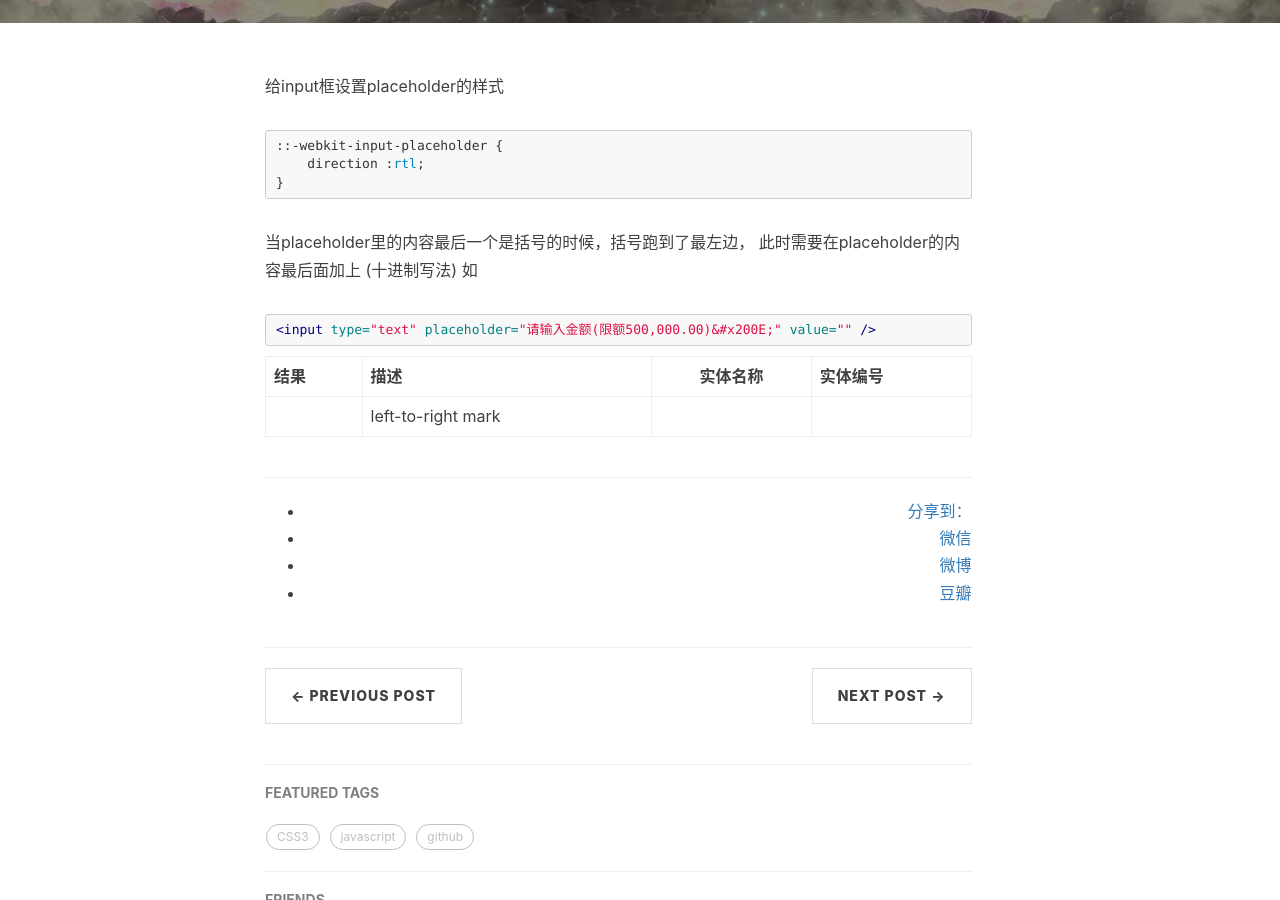
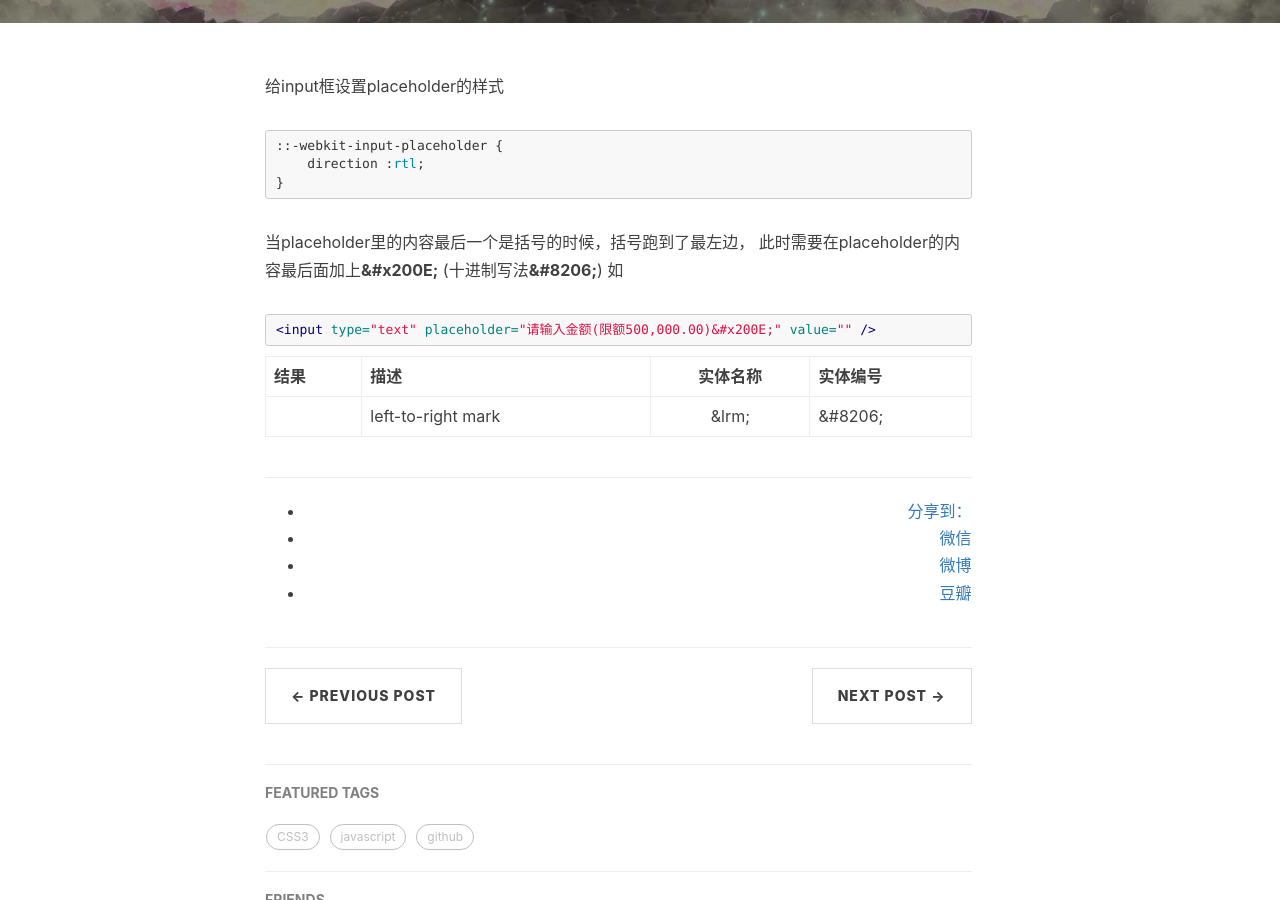
Before and after one commit to onepiece1991/onepiece1991.github.io, a Jekyll site: the page built from _posts/2016-04-25-css-direction-2016.markdown, in a window 1280 px wide and 900 px high, scrolled down 555 px. Built offline with Jekyll 4.4.1, drawn with Linux system fonts in a browser that asks for light colours; nearby versions of some CDN libraries; comment, search, counter and statistics services are not loaded.

Commit message:
exchange

````diff
--- a/_posts/2016-04-25-css-direction-2016.markdown
+++ b/_posts/2016-04-25-css-direction-2016.markdown
@@ -18,7 +18,7 @@ tags:
 ```
 
 当placeholder里的内容最后一个是括号的时候，括号跑到了最左边，
-此时需要在placeholder的内容最后面加上**&#x200E;**  (十进制写法**&#8206;**)
+此时需要在placeholder的内容最后面加上**&amp;#x200E;**  (十进制写法**&amp;#8206;**)
 如
 ```html
 <input type="text" placeholder="请输入金额(限额500,000.00)&#x200E;" value="" />
@@ -26,4 +26,4 @@ tags:
 
 | 结果         | 描述                               | 实体名称  |  实体编号 |
 | ------  | ------------------ | :------:| ------- |
-|         | left-to-right mark | &lrm;   | &#8206; |
+|         | left-to-right mark | &amp;lrm;   | &amp;#8206; |
````
